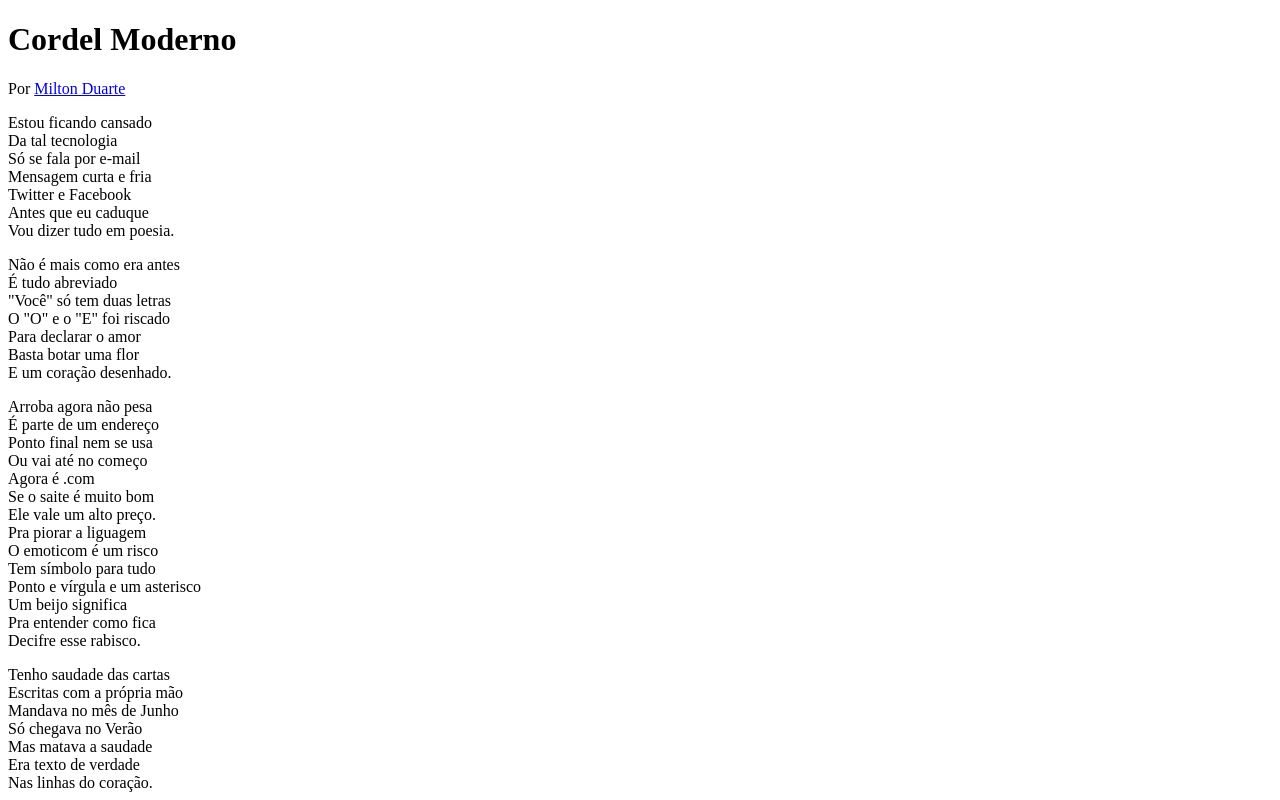
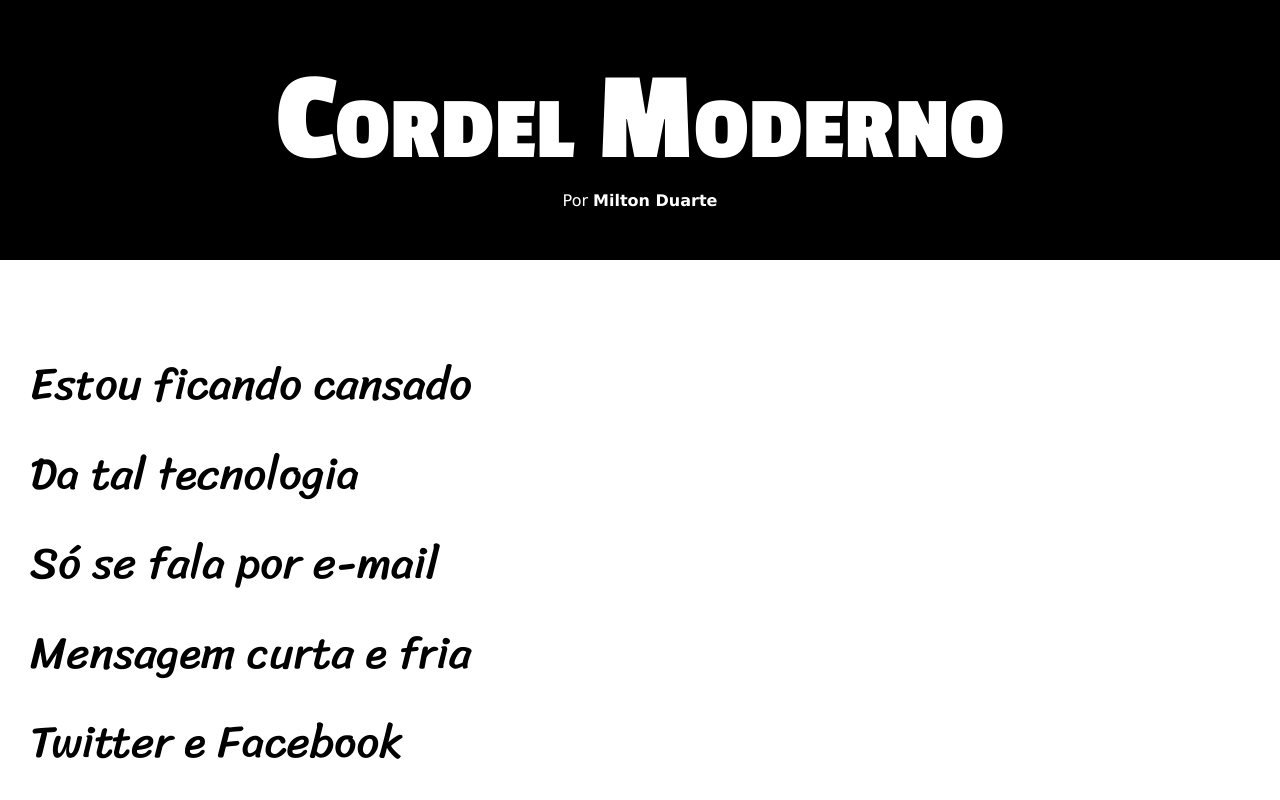
Before and after one commit to Raphaelbgz/HTML-CSS, a plain HTML site: page desafios/d012/index.html in a window 1280 px wide. Shown: the top 800 px of the page. Drawn offline with Linux system fonts and the light colour scheme.

Commit message:
atualizei o desafio cordel

```diff
--- a/desafios/d012/estilo/style.css
+++ b/desafios/d012/estilo/style.css
@@ -1 +1,82 @@
 @charset "UTF-8";
+@import url('https://fonts.googleapis.com/css2?family=Passion+One:wght@400;700;900&display=swap');
+
+@import url('https://fonts.googleapis.com/css2?family=Sriracha&display=swap');
+
+:root {
+    --fonte01: Verdana, Geneva, Tahoma, sans-serif;
+    --fonte02: 'Passion One', cursive;
+    --fonte03:'Sriracha', cursive;
+}
+
+*{
+ margin: 0px;
+ padding: 0px;
+ font-size: 1em;
+}
+
+html,body{
+    font-family: var(--fonte01);
+    min-height: 100vh;
+    background-color: darkgray;
+}
+
+header{
+    background-color: black;
+    color: white;
+    text-align: center;
+}
+
+header > h1{
+    padding-top: 50px;
+    font-variant: small-caps;
+    font-family: var(--fonte02);
+    font-size: 10vw;
+}
+
+header > p {
+    padding-bottom: 50px;
+}
+
+header a, footer a{
+    color: white;
+    text-decoration: none;
+    font-weight: bold;
+}
+
+header a:hover, footer a:hover{
+    text-decoration: underline;
+}
+
+section{
+    padding-top: 10vh;
+    padding-bottom: 10vh;
+    line-height: 2em;
+    padding-left: 30px;
+    font-family: var(--fonte03);
+    font-size: 3.5vw;
+}
+
+section.normal{
+    background-color: white;
+    color: black;
+}
+
+section.imagem{
+    background-color: rgb(51, 51, 51);
+    color: white;
+
+}
+
+section.imagem > p {
+    background-color: rgba(0, 0, 0, 0.247);
+    display: inline-block;
+    padding: 5px;
+}
+
+footer{
+    background-color: black;
+    color: white;
+    text-align: center;
+    padding: 10px;
+}
--- a/desafios/d012/index.html
+++ b/desafios/d012/index.html
@@ -9,10 +9,10 @@
 <body>
     <header>
         <h1>Cordel Moderno</h1>
-        Por <a href="https://www.recantodasletras.com.br/poesias/3186743">Milton Duarte</a>
+        <p>Por <a href="https://www.recantodasletras.com.br/poesias/3186743">Milton Duarte</a></p>
     </header>
 
-    <section>
+    <section class="normal">
         <p>
             Estou ficando cansado <br>
             Da tal tecnologia <br>
@@ -26,7 +26,7 @@
 
 
 
-    <section>
+    <section class="imagem">
         <p>
             Não é mais como era antes <br>
             É tudo abreviado <br>
@@ -40,7 +40,7 @@
 
 
 
-    <section>
+    <section class="normal">
         <p>
             Arroba agora não pesa <br>
             É parte de um endereço <br>
@@ -61,7 +61,7 @@
 
 
 
-    <section>
+    <section class="imagem">
         <p>
             Tenho saudade das cartas <br>
             Escritas com a própria mão <br>
@@ -75,7 +75,7 @@
 
 
 
-    <section>
+    <section class="normal">
         <p>
             Agora, escrevo e envio <br>
             Chegando na mesma hora <br>
```
